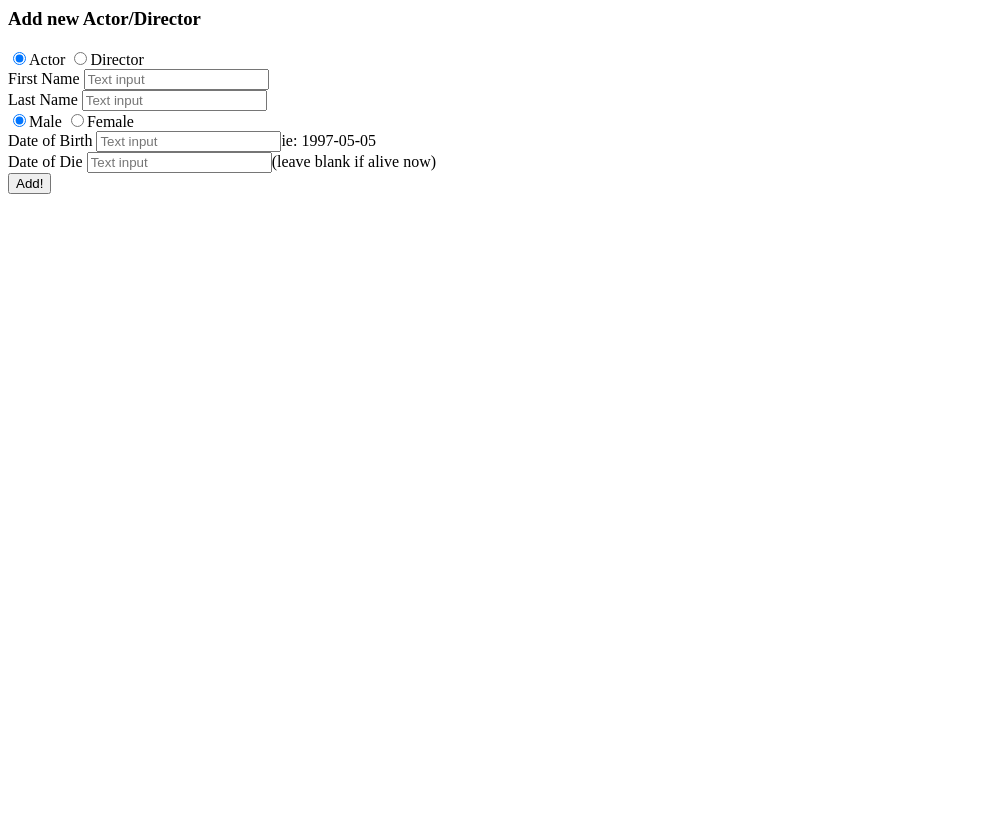
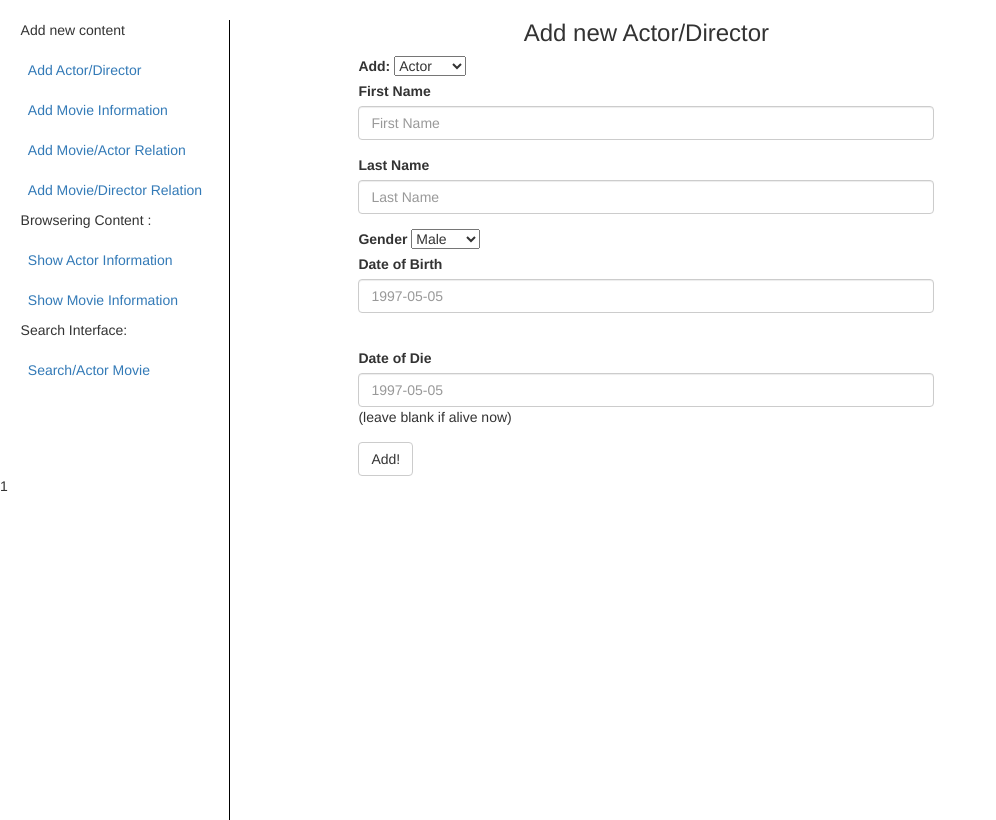
Before and after one commit to shunjizhan/MovieBase, a PHP site: page /?fname=1 in a window 1280 px wide. Shown: the whole page, without its empty margins (0-996 px from the left). Before the commit the page ends 194 px from the top, so only its background shows below. Run offline with PHP 8.4, Linux system fonts and the light colour scheme; data that the repository does not hold is empty.

Commit message:
modulized navigatino

```diff
--- a/addMovie.php
+++ b/addMovie.php
@@ -6,12 +6,14 @@
     <meta http-equiv="X-UA-Compatible" content="IE=edge">
     <meta name="viewport" content="width=device-width, initial-scale=1">
     <!-- The above 3 meta tags *must* come first in the head; any other head content must come *after* these tags -->
-    <title>Add New Movie</title>
+    <title>Add New Actor/Director</title>
     <link href="css/all.css" rel="stylesheet">
     <link href="css/bootstrap.min.css" rel="stylesheet">
 
   <body>
+    <?php include("navigation.php"); ?>
 
+    <div class="main_container">
     <h3>Add New Movie</h3>
     <form method="GET" action="#">
         <div class="form-group">
@@ -61,6 +63,7 @@
         </div>
         <button type="submit" class="btn btn-default">Add!</button>
     </form>
+  </div>
 
 
 </body>
--- a/css/all.css
+++ b/css/all.css
@@ -1,9 +1,19 @@
-body {
-  width: 60%;
-  left: 20%;
+h1, h2, h3, h4, h5 {
+  text-align: center;
+}
+
+.nav_container {
+  position: absolute;
+  width: 18%;
+  height: 100%;
+  left: 0;
+  padding-left: 1%;
+  border-right: 1px solid black;
+}
+
+.main_container {
+  padding: 0 10%;
+  width: 65%;
+  left: 18%;
   position: relative;
 }
-
-h3 {
-  text-align: center;
-}
--- a/index.php
+++ b/index.php
@@ -1,33 +1,94 @@
-<html>
-<head><title>CS143 Project 1B</title></head>
+
+<!DOCTYPE html>
+<html lang="en">
+  <head>
+    <meta charset="utf-8">
+    <meta http-equiv="X-UA-Compatible" content="IE=edge">
+    <meta name="viewport" content="width=device-width, initial-scale=1">
+    <!-- The above 3 meta tags *must* come first in the head; any other head content must come *after* these tags -->
+    <title>Add new Actor/Director</title>
+    <link href="css/all.css" rel="stylesheet">
+    <link href="css/bootstrap.min.css" rel="stylesheet">
+
   <body>
+    <?php include("navigation.php"); ?>
 
+    <div class="main_container">
 <h3>Add new Actor/Director</h3>
 <form method = "GET" action="add.php">
-     <label class="radio-inline"><input type="radio" checked="checked" name="identity" value="Actor"/>Actor</label>
-      <label class="radio-inline"><input type="radio" name="identity" value="Director"/>Director</label>
+  <label for="a/d">Add:</label>
+  <select name="a/d">
+    <option value="Actor">Actor</option>
+    <option value="Director">Director</option>
+  </select>
+
     <div class="form-group">
       <label for="first_name">First Name</label>
-        <input type="text" class="form-control" placeholder="Text input"  name="fname"/>
+      <input type="text" class="form-control" placeholder="First Name"  name="fname"/>
     </div>
     <div class="form-group">
       <label for="last_name">Last Name</label>
-        <input type="text" class="form-control" placeholder="Text input" name="lname"/>
+      <input type="text" class="form-control" placeholder="Last Name" name="lname"/>
     </div>
 
-      <label class="radio-inline"><input type="radio" name="sex" checked="checked" value="male">Male</label>
-      <label class="radio-inline"><input type="radio" name="sex" value="female">Female</label>
+    <label for="gender">Gender</label>
+    <select name="gender">
+      <option value="Male">Male</option>
+      <option value="Female">Female</option>
+    </select>
+
     <div class="form-group">
       <label for="DOB">Date of Birth</label>
-        <input type="text" class="form-control" placeholder="Text input" name="dateb">ie: 1997-05-05<br>
+      <input type="text" class="form-control" placeholder="1997-05-05" name="dateb"><br>
     </div>
     <div class="form-group">
       <label for="DOD">Date of Die</label>
-        <input type="text" class="form-control" placeholder="Text input" name="dated">(leave blank if alive now)<br>
+      <input type="text" class="form-control" placeholder="1997-05-05" name="dated">(leave blank if alive now)<br>
     </div>
     <button type="submit" class="btn btn-default">Add!</button>
 </form>
 
-
+</div>
 </body>
 </html>
+
+<?php
+	$db = mysql_connect("localhost", "cs143", "");
+	if(!$db) {
+		$errmsg = mysql_error($db);
+		print "Connection failed: $errmsg <br>";
+		exit(1);
+	}
+
+	mysql_select_db("CS143", $db);
+
+		$fname = $_GET["fname"];
+		$lname = $_GET["lname"];
+    $gender = $_GET["gender"];
+		$dateb = $_GET["dateb"]; $dateb = str_replace('-', '', $dateb);
+		$dated = $_GET["dated"]; $dated = str_replace('-', '', $dated);
+
+		echo $fname, $lname, $gender, $dateb, $dated;
+    $query = "INSERT INTO Actor(id,last,first,sex,dob,dod) VALUES (69999, '{$fname}', '{$lname}', '{$gender}', {$dateb}, {$dated});";
+		$result = mysql_query($query, $db);
+
+        print "<table>";
+
+        print "<tr>";
+        for($i = 0; $i < mysql_num_fields($result); $i++) {
+            $field_info = mysql_fetch_field($result, $i);
+            echo "<th>{$field_info->name}</th>";
+        }
+        print "</tr>";
+
+		while($row = mysql_fetch_row($result)) {
+			print "<tr>";
+			for($i = 0; $i < count($row); $i++) {
+				print "<th>$row[$i]</th>";
+			}
+			print "</tr>";
+		}
+		print "</table>";
+
+	mysql_close($db)
+?>
--- /dev/null
+++ b/navigation.php
@@ -0,0 +1,18 @@
+<div class="nav_container">
+  <ul class="nav nav-sidebar">
+    <p>&nbsp;&nbsp;Add new content</p>
+    <li><a href="index.php">Add Actor/Director</a></li>
+    <li><a href="AddMovie.php">Add Movie Information</a></li>
+    <li><a href="Add_M_A_R.php">Add Movie/Actor Relation</a></li>
+    <li><a href="Add_M_D_R.php">Add Movie/Director Relation</a></li>
+  </ul>
+  <ul class="nav nav-sidebar">
+    <p>&nbsp;&nbsp;Browsering Content :</p>
+    <li><a href="Show_A.php">Show Actor Information</a></li>
+    <li><a href="Show_M.php">Show Movie Information</a></li>
+  </ul>
+  <ul class="nav nav-sidebar">
+    <p>&nbsp;&nbsp;Search Interface:</p>
+    <li><a href="search.php">Search/Actor Movie</a></li>
+  </ul>
+</div>
```
Also changed, not shown: add.php (deleted, +0 -90 lines), addActorMovie.php (deleted, +0 -114 lines), show_A.php (added, +46 -0 lines), show_M.php (added, +46 -0 lines). Lines whose indentation alone changed are shown as unchanged.
